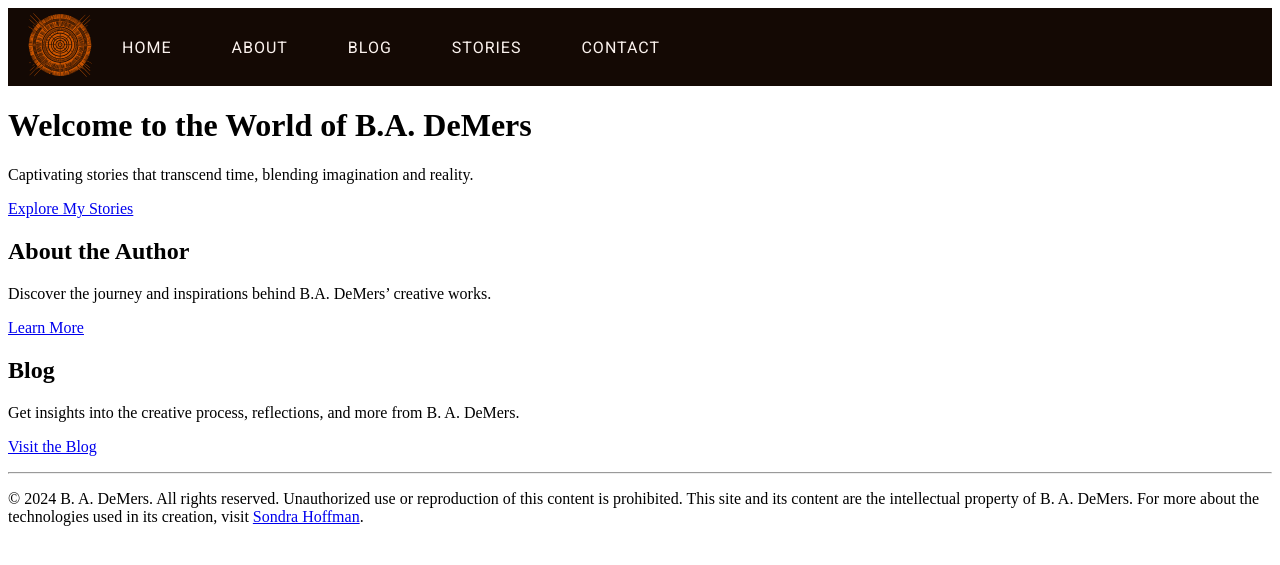
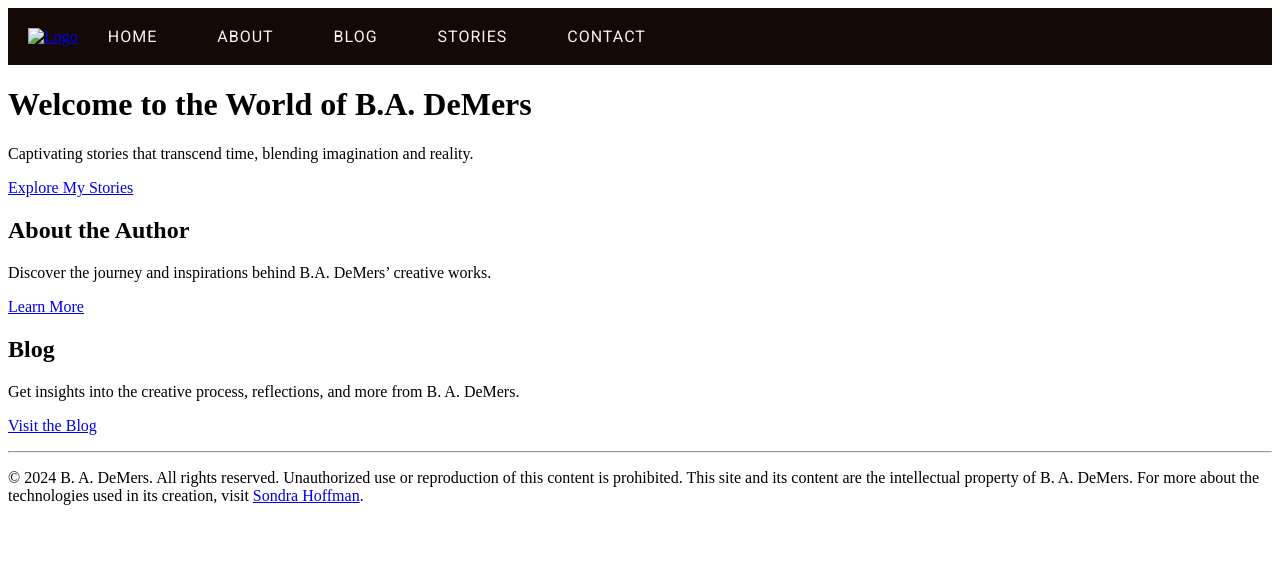
Before and after one commit to fleekgonzalo/storiesbydemers, a Jekyll site: the page built from index.md, in a window 1280 px wide. Shown: the top 565 px of the page. Built offline with Jekyll 4.4.1, drawn with Linux system fonts in a browser that asks for light colours.

Commit message:
Update default.html

```diff
--- a/_layouts/default.html
+++ b/_layouts/default.html
@@ -1,19 +1,18 @@
-<!-- filepath: /home/sondra-hoffman/Documents/projects/websites/ba-demers.github.io/_layouts/default.html -->
 <!DOCTYPE html>
 <html lang="en">
 <head>
     <meta charset="UTF-8">
     <meta name="viewport" content="width=device-width, initial-scale=1.0">
     <title>{{ page.title }}</title>
-    <link rel="stylesheet" href="{{ 'assets/css/style.css' | relative_url }}">
+    <link rel="stylesheet" href="{{ site.baseurl }}/assets/css/style.css">
     <link href="https://fonts.googleapis.com/css2?family=Roboto:wght@400;700&display=swap" rel="stylesheet">
-    <link rel="icon" type="image/x-icon" href="{{ '/assets/images/favicon.ico' | relative_url }}">
+    <link rel="icon" type="image/x-icon" href="{{ site.baseurl }}/assets/images/favicon.ico">
 
     <script type="application/ld+json">
       {
         "@context": "https://schema.org",
         "@type": "Website",
-        "url": "https://ba-demers.github.io",
+        "url": "{{ site.url }}{{ site.baseurl }}",
         "name": "Stories by DeMers",
         "author": {
           "@type": "Person",
@@ -21,19 +20,19 @@
         },
         "publisher": {
           "@type": "Individual",
-          "name": "Self-Published",
+          "name": "Self-Published"
         }
       }
-      </script>
+    </script>
 </head>
 <body>
   <header>
     <nav class="navbar">
-      <a href="{{ site.baseurl }}/assets/images/menu-icon.png" class="logo">
-        <img src="{{ site.baseurl }}/assets/images/menu-icon.png" alt="Logo">
+      <a href="{{ site.baseurl }}assets/images/menu-icon.png" class="logo">
+        <img src="{{ site.baseurl }}assets/images/menu-icon.png" alt="Logo">
       </a>
       <ul class="menu">
-        <li><a href="{{ site.baseurl }}Home/">Home</a></li>
+        <li><a href="{{ site.baseurl }}">Home</a></li>
         <li><a href="{{ site.baseurl }}about/">About</a></li>
         <li><a href="{{ site.baseurl }}blog/">Blog</a></li>
         <li><a href="{{ site.baseurl }}stories/">Stories</a></li>
```
